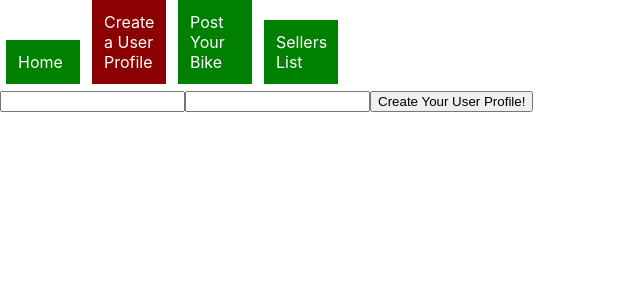
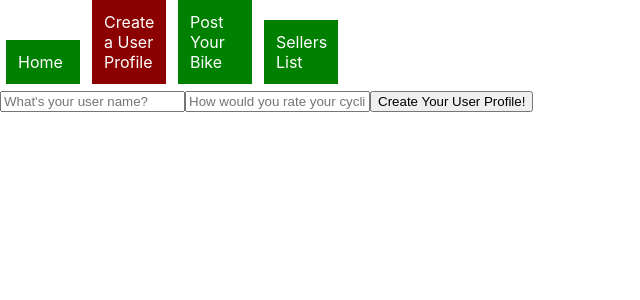
Before and after one commit to DrGonzo39/phase-3-sinatra-react-project-client, a React (Create React App) app: page /userform in a window 1280 px wide. Shown: the top 300 px of the page, without its empty margins (0-640 px from the left). Built offline with nearby package versions, Linux system fonts and the light colour scheme; no server answers.

Commit message:
added placeholders to inputs and confirmed add user is working

```diff
--- a/src/NewUserForm.js
+++ b/src/NewUserForm.js
@@ -24,8 +24,8 @@ function NewUserForm({ onAddUser }) {
 
     return (
         <form onSubmit={handleSubmit}>
-            <input type="text" value={name} onChange={(e) => setName(e.target.value)}/>
-            <input type="text" value={rating} onChange={(e) => setRating(e.target.value)}/>
+            <input type="text" value={name} onChange={(e) => setName(e.target.value)} placeholder="What's your user name?"/>
+            <input type="text" value={rating} onChange={(e) => setRating(e.target.value)} placeholder="How would you rate your cycling experience?"/>
             <button type="submit">Create Your User Profile!</button>
         </form>
     )
```
